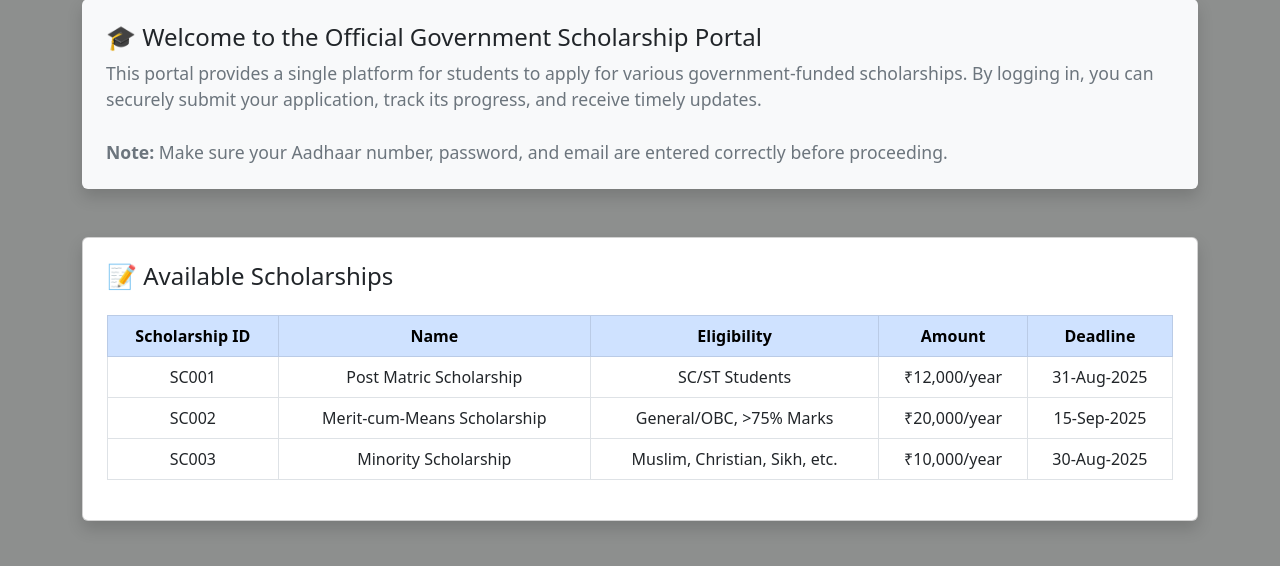
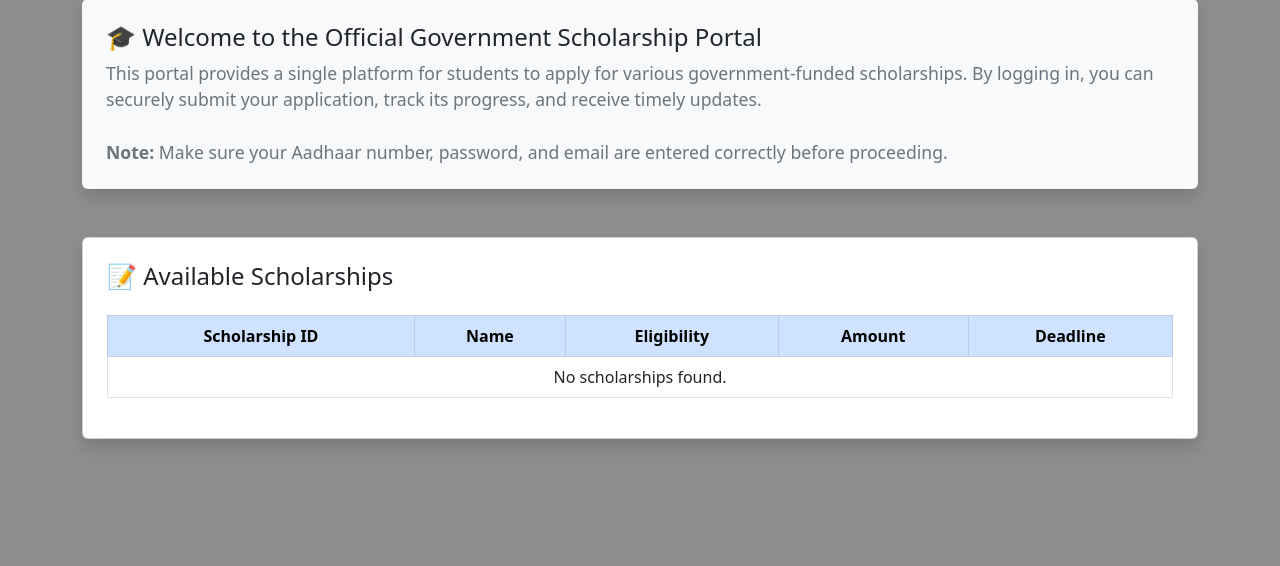
Before and after one commit to harshalbais/HCIproject1, a Flask app: page / in a window 1280 px wide. Shown: the part 189-755 px from the top of the page. Run offline with Flask 3, Linux system fonts and the light colour scheme.

Commit message:
Update home.html

```diff
--- a/templates/home.html
+++ b/templates/home.html
@@ -95,29 +95,21 @@
         </tr>
       </thead>
       <tbody>
-        <tr>
-          <td>SC001</td>
-          <td>Post Matric Scholarship</td>
-          <td>SC/ST Students</td>
-          <td>₹12,000/year</td>
-          <td>31-Aug-2025</td>
-        </tr>
-        <tr>
-          <td>SC002</td>
-          <td>Merit-cum-Means Scholarship</td>
-          <td>General/OBC, >75% Marks</td>
-          <td>₹20,000/year</td>
-          <td>15-Sep-2025</td>
-        </tr>
-        <tr>
-          <td>SC003</td>
-          <td>Minority Scholarship</td>
-          <td>Muslim, Christian, Sikh, etc.</td>
-          <td>₹10,000/year</td>
-          <td>30-Aug-2025</td>
-        </tr>
-        <!-- Add more rows here -->
-      </tbody>
+  {% for sch in scholarships %}
+    <tr>
+      <td>{{ sch.scholarshipid }}</td>
+      <td>{{ sch.name }}</td>
+      <td>{{ sch.eligibility }}</td>
+      <td>₹{{ sch.amount }}/year</td>
+      <td>{{ sch.deadline.strftime('%d-%b-%Y') }}</td>
+    </tr>
+  {% else %}
+    <tr>
+      <td colspan="5">No scholarships found.</td>
+    </tr>
+  {% endfor %}
+</tbody>
+
     </table>
   </div>
 </div>
```
